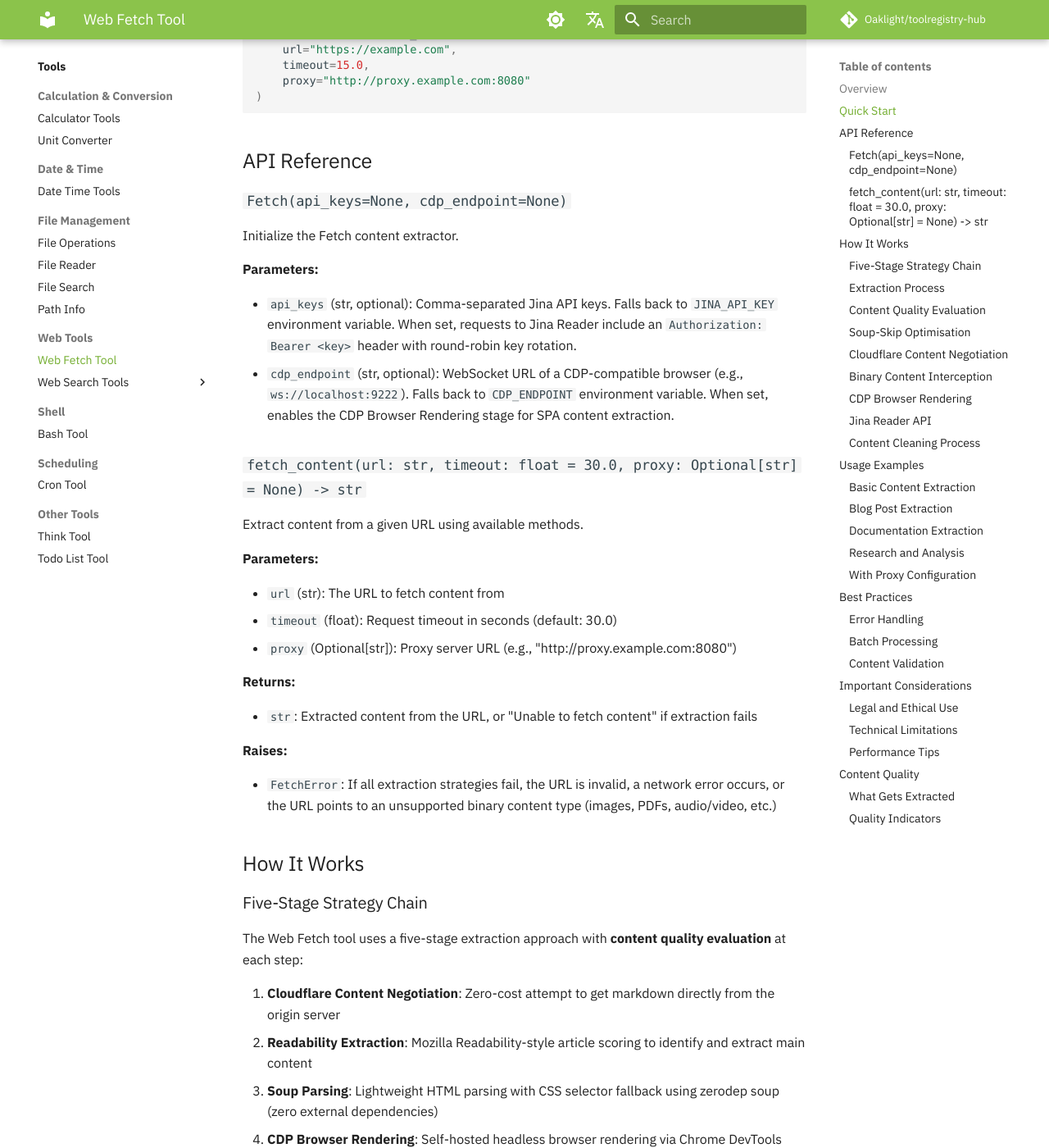
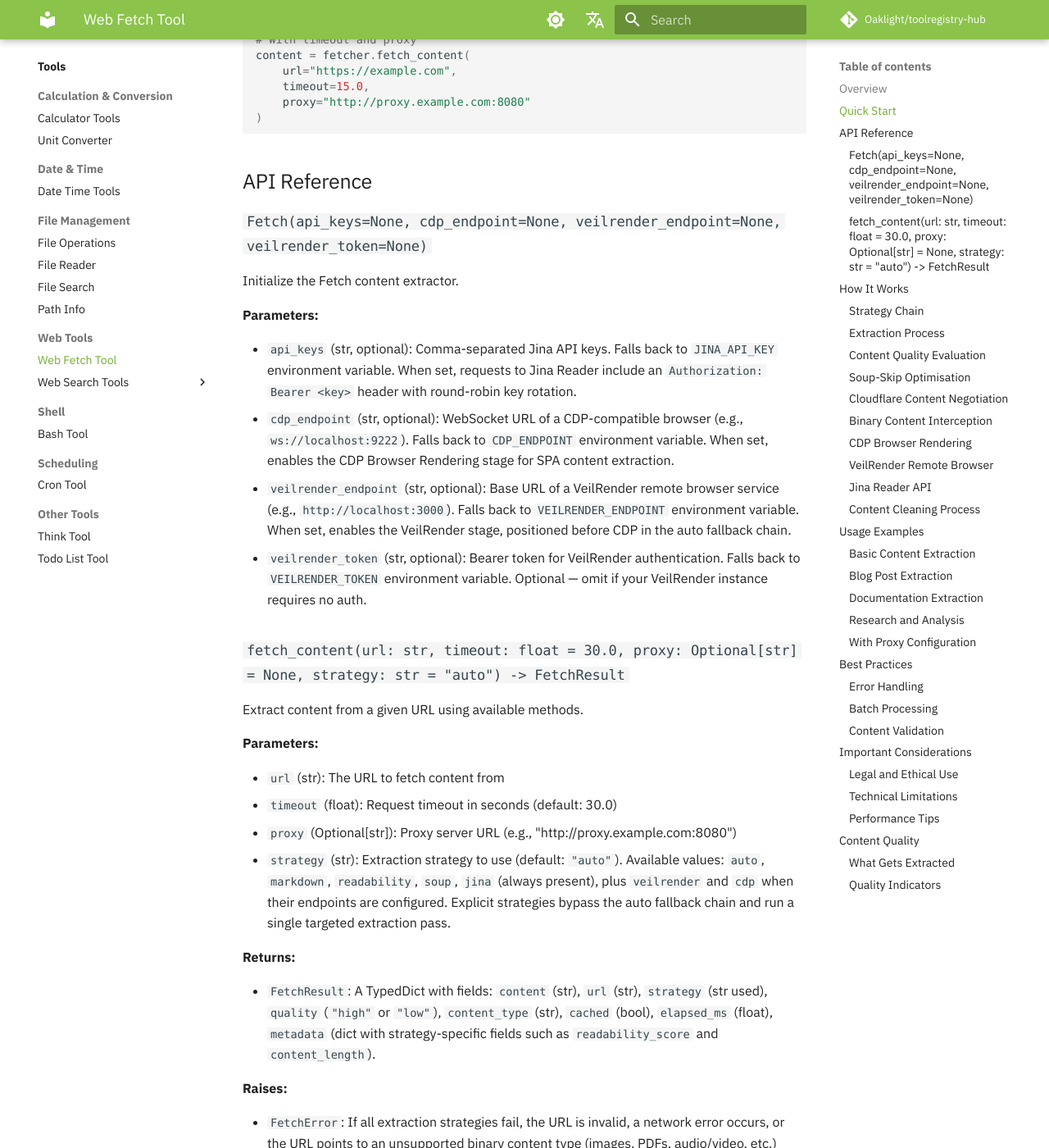
Before and after one commit to Oaklight/toolregistry-hub, an MkDocs documentation site: the page built from docs/tools/websearch/web_fetch_tool.md, in a window 1280 px wide and 1400 px high, scrolled down 1439 px. Shown: the whole window at 82% size. Built offline with MkDocs 1.6.1 and Material for MkDocs 9.7.7, drawn with Linux system fonts in a browser that asks for light colours; some web fonts are replaced; comment, search, counter and statistics services are not loaded; some of the changed text lies outside the part shown.

Commit message:
docs: add VEILRENDER vars, WEBSEARCH_PARALLEL_ENGINES to env ref; update web_fetch_tool for VeilRender stage, strategy param, FetchResult [docs_en]

```diff
--- a/docs/tools/websearch/web_fetch_tool.md
+++ b/docs/tools/websearch/web_fetch_tool.md
@@ -8,13 +8,13 @@ author: Oaklight
 
 # Web Fetch Tool
 
-The Web Fetch tool provides intelligent webpage content extraction from URLs. It uses a five-stage strategy chain - Cloudflare Content Negotiation, Readability extraction, zerodep soup parsing, CDP Browser Rendering, and Jina Reader API - with **content quality evaluation** and **smart fallback** to extract clean, readable content from webpages while handling various website structures and formats, including JavaScript-heavy Single Page Applications (SPAs).
+The Web Fetch tool provides intelligent webpage content extraction from URLs. It uses a multi-stage strategy chain - Cloudflare Content Negotiation, Readability extraction, zerodep soup parsing, VeilRender remote browser, CDP Browser Rendering, and Jina Reader API - with **content quality evaluation** and **smart fallback** to extract clean, readable content from webpages while handling various website structures and formats, including JavaScript-heavy Single Page Applications (SPAs).
 
 ## Overview
 
 The Fetch class offers robust webpage content extraction:
 
-- **Five-Stage Strategy Chain**: Cloudflare Content Negotiation → Readability extraction → Soup parsing → CDP Browser Rendering → Jina Reader API
+- **Multi-Stage Strategy Chain**: Cloudflare Content Negotiation → Readability extraction → Soup parsing → VeilRender remote browser → CDP Browser Rendering → Jina Reader API
 - **Response Reuse**: HTTP responses from the content negotiation stage are passed directly to subsequent extraction strategies, avoiding redundant network requests
 - **Binary Content Interception**: Automatically detects images, PDFs, audio/video, and other binary MIME types, rejecting them early with a clear error before entering the extraction pipeline
 - **URL Result Cache**: Per-instance cache with TTL (default 5 min) and LRU eviction (128 entries) avoids redundant extraction for repeated URLs
@@ -51,7 +51,7 @@ content = fetcher.fetch_content(
 
 ## API Reference
 
-### `Fetch(api_keys=None, cdp_endpoint=None)`
+### `Fetch(api_keys=None, cdp_endpoint=None, veilrender_endpoint=None, veilrender_token=None)`
 
 Initialize the Fetch content extractor.
 
@@ -59,8 +59,10 @@ Initialize the Fetch content extractor.
 
 - `api_keys` (str, optional): Comma-separated Jina API keys. Falls back to `JINA_API_KEY` environment variable. When set, requests to Jina Reader include an `Authorization: Bearer <key>` header with round-robin key rotation.
 - `cdp_endpoint` (str, optional): WebSocket URL of a CDP-compatible browser (e.g., `ws://localhost:9222`). Falls back to `CDP_ENDPOINT` environment variable. When set, enables the CDP Browser Rendering stage for SPA content extraction.
+- `veilrender_endpoint` (str, optional): Base URL of a VeilRender remote browser service (e.g., `http://localhost:3000`). Falls back to `VEILRENDER_ENDPOINT` environment variable. When set, enables the VeilRender stage, positioned before CDP in the auto fallback chain.
+- `veilrender_token` (str, optional): Bearer token for VeilRender authentication. Falls back to `VEILRENDER_TOKEN` environment variable. Optional — omit if your VeilRender instance requires no auth.
 
-### `fetch_content(url: str, timeout: float = 30.0, proxy: Optional[str] = None) -> str`
+### `fetch_content(url: str, timeout: float = 30.0, proxy: Optional[str] = None, strategy: str = "auto") -> FetchResult`
 
 Extract content from a given URL using available methods.
 
@@ -69,10 +71,11 @@ Extract content from a given URL using available methods.
 - `url` (str): The URL to fetch content from
 - `timeout` (float): Request timeout in seconds (default: 30.0)
 - `proxy` (Optional[str]): Proxy server URL (e.g., "http://proxy.example.com:8080")
+- `strategy` (str): Extraction strategy to use (default: `"auto"`). Available values: `auto`, `markdown`, `readability`, `soup`, `jina` (always present), plus `veilrender` and `cdp` when their endpoints are configured. Explicit strategies bypass the auto fallback chain and run a single targeted extraction pass.
 
 **Returns:**
 
-- `str`: Extracted content from the URL, or "Unable to fetch content" if extraction fails
+- `FetchResult`: A TypedDict with fields: `content` (str), `url` (str), `strategy` (str used), `quality` (`"high"` or `"low"`), `content_type` (str), `cached` (bool), `elapsed_ms` (float), `metadata` (dict with strategy-specific fields such as `readability_score` and `content_length`).
 
 **Raises:**
 
@@ -80,15 +83,16 @@ Extract content from a given URL using available methods.
 
 ## How It Works
 
-### Five-Stage Strategy Chain
+### Strategy Chain
 
-The Web Fetch tool uses a five-stage extraction approach with **content quality evaluation** at each step:
+The Web Fetch tool uses a multi-stage extraction approach with **content quality evaluation** at each step:
 
 1. **Cloudflare Content Negotiation**: Zero-cost attempt to get markdown directly from the origin server
 2. **Readability Extraction**: Mozilla Readability-style article scoring to identify and extract main content
 3. **Soup Parsing**: Lightweight HTML parsing with CSS selector fallback using zerodep soup (zero external dependencies)
-4. **CDP Browser Rendering**: Self-hosted headless browser rendering via Chrome DevTools Protocol for SPA pages (requires `CDP_ENDPOINT` configuration)
-5. **Jina Reader (Fallback)**: External API with multi-engine retry (`browser` → `cf-browser-rendering`) for JavaScript rendering (SPA support)
+4. **VeilRender Remote Browser** *(optional)*: REST-based remote browser rendering via a self-hosted VeilRender service (`POST /render`). Positioned before CDP; only active when `VEILRENDER_ENDPOINT` is configured. The `veilrender` strategy is hidden from the `strategy` parameter annotation when unconfigured.
+5. **CDP Browser Rendering** *(optional)*: Self-hosted headless browser rendering via Chrome DevTools Protocol for SPA pages (requires `CDP_ENDPOINT` configuration)
+6. **Jina Reader (Fallback)**: External API with multi-engine retry (`browser` → `cf-browser-rendering`) for JavaScript rendering (SPA support)
 
 The tool minimises HTTP round-trips: if Cloudflare Content Negotiation returns `text/html` instead of markdown (the common case), the response body is preserved and passed directly to the Readability/Soup extraction pipeline - no redundant second request is made. Both local strategies share this single HTML copy. When readability produces a high-confidence result (score ≥ 100 and text ≥ 2 000 characters), the soup pass is **skipped entirely**, saving 30-180 ms depending on document size. Otherwise the tool compares results from both strategies and picks the better one. If local extraction is insufficient and a CDP endpoint is configured, the tool renders the page in a headless browser and re-extracts content from the rendered HTML. If CDP is unavailable or still produces insufficient content, it falls back to Jina Reader.
 
@@ -112,7 +116,12 @@ flowchart TD
     SK -->|No| E[Soup Extraction]
     E --> F
     F -->|Sufficient quality| Z
-    F -->|Too short or SPA shell| CDP{CDP Endpoint configured?}
+    F -->|Too short or SPA shell| VR{VeilRender configured?}
+    VR -->|Yes| VR1[VeilRender remote browser]
+    VR1 --> VR2[Re-extract with Readability + Soup]
+    VR2 -->|Sufficient quality| Z
+    VR2 -->|Insufficient| CDP{CDP Endpoint configured?}
+    VR -->|No| CDP
     CDP -->|Yes| CDP1[CDP Browser Rendering]
     CDP1 --> CDP2[Re-extract with Readability
     + conditional Soup]
@@ -218,8 +227,25 @@ When local extraction produces insufficient content (SPA shell or too short) and
 **Configuration:**
 
 - Set `CDP_ENDPOINT` environment variable (e.g., `ws://localhost:9222`) or pass `cdp_endpoint` to the `Fetch()` constructor
-- The CDP stage is **entirely optional** - if unconfigured, the tool skips directly to Jina Reader
+- The CDP stage is **entirely optional** — if unconfigured, the tool skips directly to Jina Reader
 - All CDP errors are caught silently; a failed CDP attempt never breaks the pipeline
+
+### VeilRender Remote Browser
+
+VeilRender is an optional self-hosted remote browser service positioned **before CDP** in the auto fallback chain. It renders pages via a REST API (`POST /render`) and re-parses the returned HTML with Readability/Soup.
+
+**How it works:**
+
+- Sends the target URL to the VeilRender endpoint via HTTP POST
+- Receives fully-rendered HTML and re-runs local extraction (Readability + Soup)
+- Falls through to CDP → Jina Reader if VeilRender is unavailable or returns insufficient content
+
+**Configuration:**
+
+- Set `VEILRENDER_ENDPOINT` (e.g., `http://localhost:3000`) or pass `veilrender_endpoint` to `Fetch()`
+- `VEILRENDER_TOKEN` is **optional** — only set it if your VeilRender instance requires authentication
+- When unconfigured, the `veilrender` strategy is hidden from the `strategy` parameter's valid values at runtime
+- All VeilRender errors are caught silently and fall through to the next stage
 
 **Benefits:**
 
```
Also changed, not shown: docs/reference/environment.md (+3 -0 lines).
